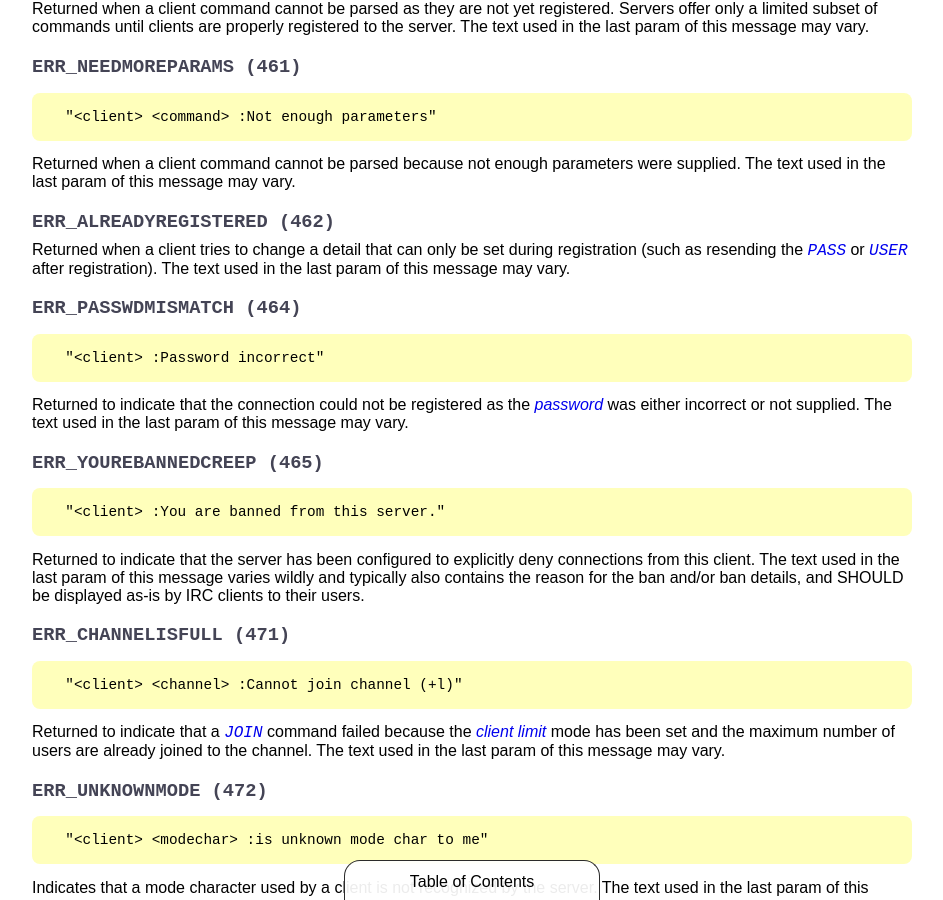
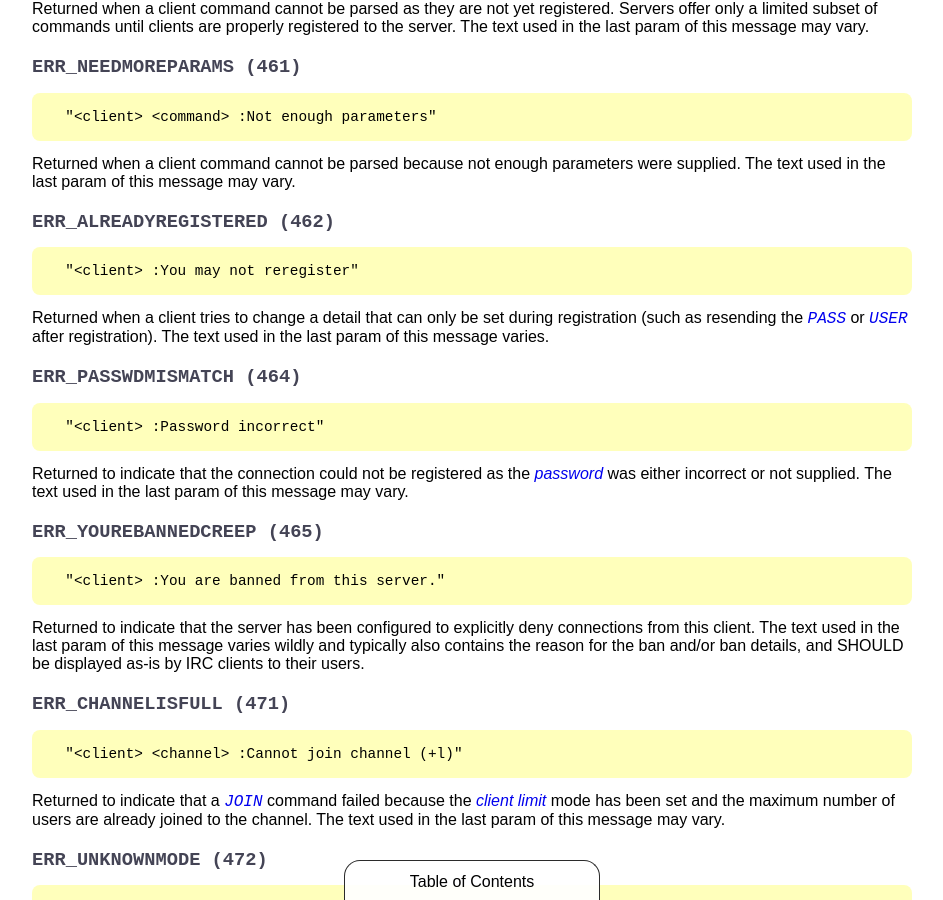
Before and after one commit to ircdocs/modern-irc, a Jekyll site: the page built from index.md, in a window 1280 px wide and 900 px high, scrolled down 41764 px. Shown: the whole window, without its empty margins (168-1111 px from the left). Built offline with Jekyll 4.4.1, drawn with Linux system fonts in a browser that asks for light colours.

Commit message:
ERR_ALREADYREGISTRED: Add format

```diff
--- a/index.md
+++ b/index.md
@@ -1663,7 +1663,9 @@ Returned when a client command cannot be parsed because not enough parameters we
 
 ### `ERR_ALREADYREGISTERED (462)`
 
-Returned when a client tries to change a detail that can only be set during registration (such as resending the [`PASS`](#pass-command) or [`USER`](#user-command) after registration). The text used in the last param of this message may vary.
+      "<client> :You may not reregister"
+
+Returned when a client tries to change a detail that can only be set during registration (such as resending the [`PASS`](#pass-command) or [`USER`](#user-command) after registration). The text used in the last param of this message varies.
 
 ### `ERR_PASSWDMISMATCH (464)`
 
```
